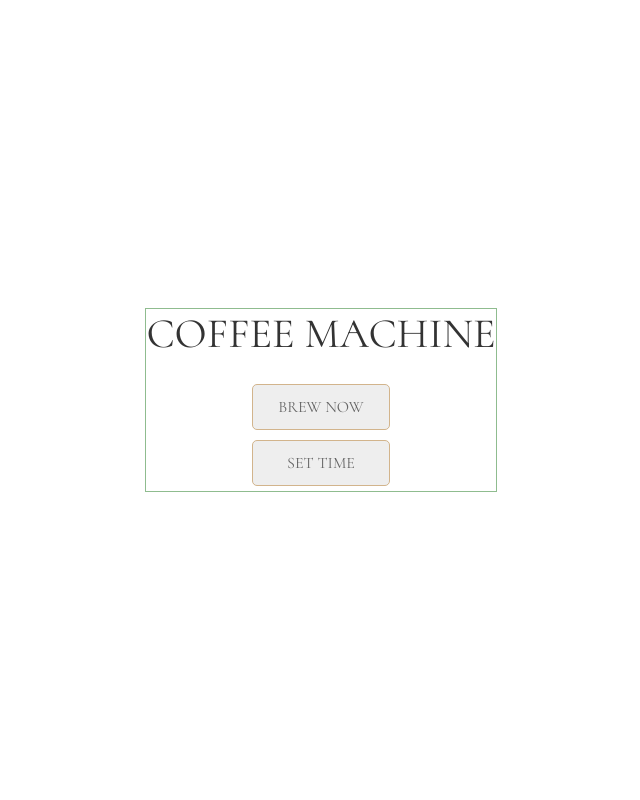
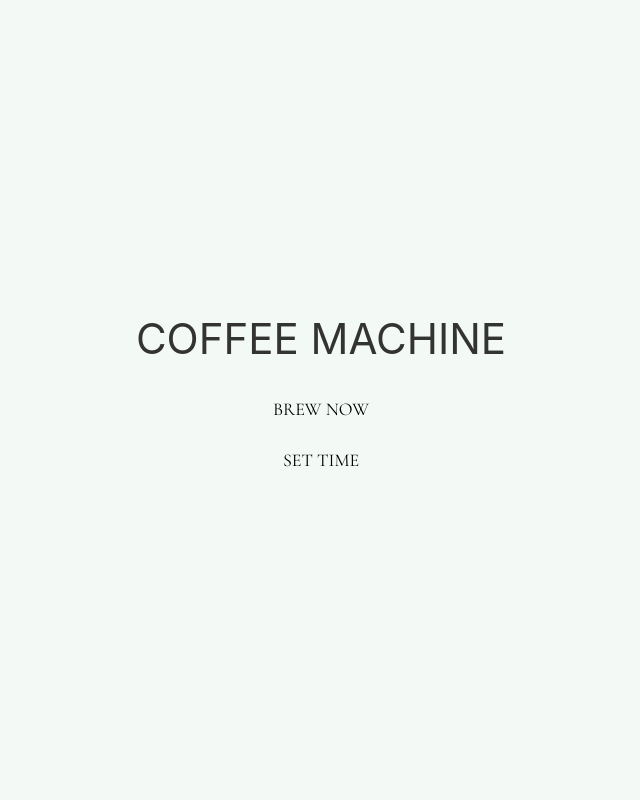
Before and after one commit to dmharrington03/coffee-machine, a Flask app: page / in a window 1280 px wide. Shown: the whole page, without its empty margins (319-959 px from the left). Run offline with Flask 2, Linux system fonts and the light colour scheme.

Commit message:
new styling

```diff
--- a/static/style.css
+++ b/static/style.css
@@ -1,18 +1,23 @@
-/* .hidden {
-  display: none;
-} */
-
-.box {
-  border: 1px solid darkseagreen;
-}
-
 body {
   height: 100%;
   font-family: 'Cormorant', Garamond, Georgia, 'Times New Roman', Times, serif;
+  background-color: #F3F9F4;
+  color: black;
+  font-size: 18px;
+  font-weight: initial;
 }
 
-h1 {
-  font-family: inherit;
+a {
+  color: inherit;
+}
+
+a:hover {
+  text-decoration: none;
+  color: inherit;
+}
+
+a:visited, a:focus, a:focus-visible, a:focus-within {
+  color: inherit;
 }
 
 .buttons {
@@ -26,26 +31,17 @@
   padding-left: 0px;
 }
 
-input[type="submit"] {
-  background-color: white;
+#form {
+  color: inherit;
   border: 1px solid black;
-  text-transform: uppercase;
-  padding: 2px 5px;
-}
-
-input[type="submit"]:hover {
-  color: black;
-  text-decoration: none;
-  outline: 0;
-}
-
-.form {
-  color: black;
+  border-radius: 5px;
+  margin-top: 20px;
 }
 
 .time, .submit{
   width: 100%;
-  border: 1px solid tan;
+  color: inherit;
+  font-size: inherit;
   background: #eee;
   border-radius: 5px;
   margin: 10px;
@@ -53,22 +49,67 @@
   box-sizing: border-box;
 }
 
-.submit {
-  width: 100%;
+input[type=time].time {
+  border: none;
+  text-decoration: underline;
+  padding: 20px 10px;
+  font-family: 'Courier New', Courier, monospace;
+  background: inherit;
+  text-align: center;
 }
 
-.button {
-  margin: 5px;
-  border: 1px solid tan;
-  border-radius: 5px;
+.submit {
+  border: none;
+  padding: 2px 2px;
+  text-decoration: none;
+  font-weight: inherit;
+  transition: text-decoration 1s;
+}
+.submit:hover {
+  text-decoration: underline;
+  cursor: pointer;
+}
+
+.time:focus, .time:focus-visible, .time:focus-within {
+  outline: none;
+}
+
+.button, .submit {
+  font-family: inherit;
+  border-radius: 0;
+  background: inherit;
+  text-transform: uppercase;
+  margin: 10px;
+  border: none;
+  border-color: #F3F9F4;
   text-align: center;
-  padding: 10px 20px;
-  background: #eee;
+  padding: 2px 5px;
   text-decoration: none;
   color: inherit;
+  transition: border-color .5s;
 }
 
-.button:hover {
-  text-decoration: none;
-  color: inherit;
+
+@media screen and (min-width: 640px) {
+  .button:hover {
+    text-decoration: none;
+    border-color: black;
+    border-bottom: 1px solid;
+    color: inherit;
+  }
 }
+
+@media screen and (max-width: 640px) {
+
+  .button, .submit {
+    text-decoration: underline;
+    border-color: black;
+    color: inherit;
+  }
+
+  .button:hover {
+    text-decoration: underline;
+    border: none;
+  }
+
+}
```
